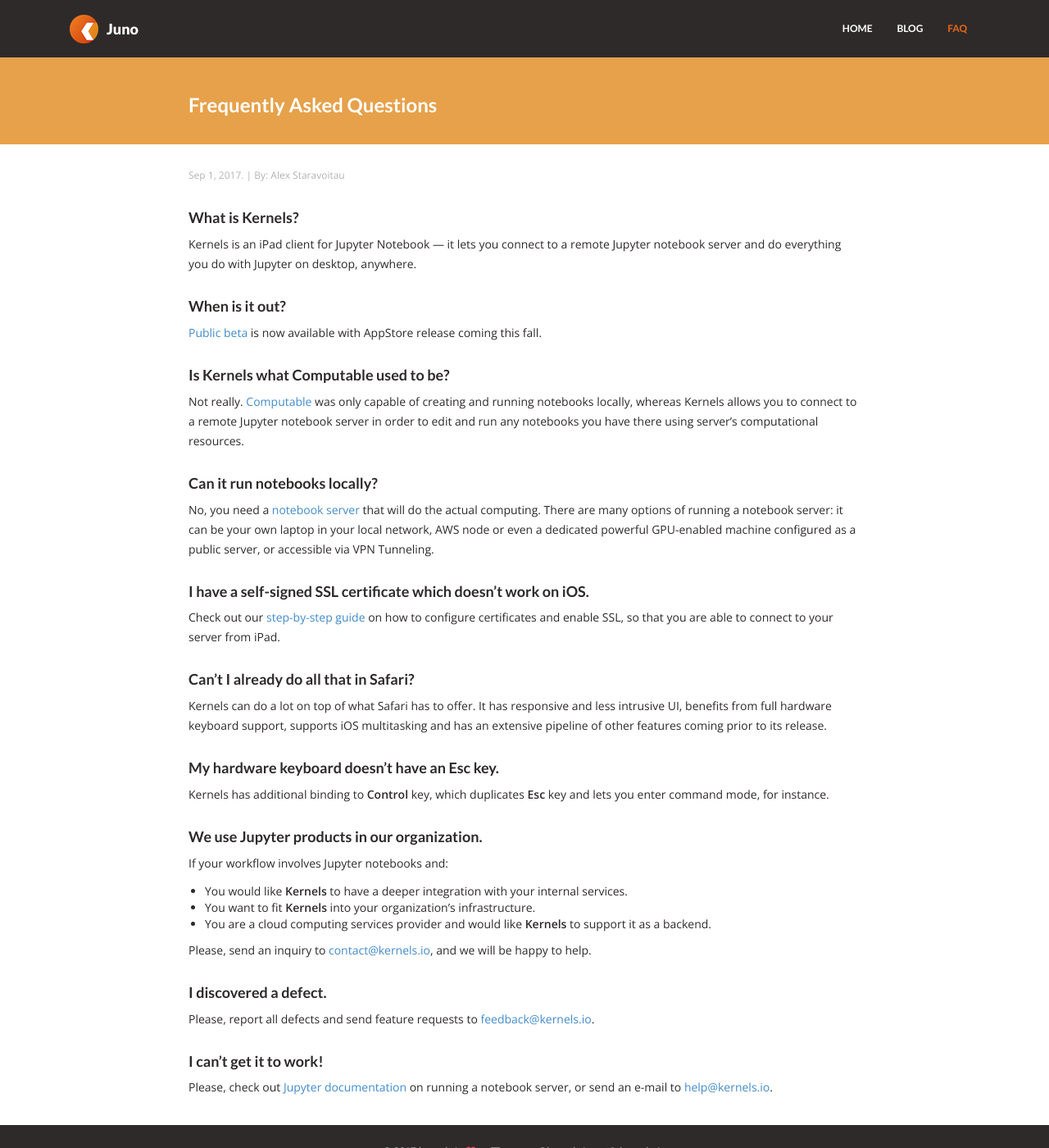
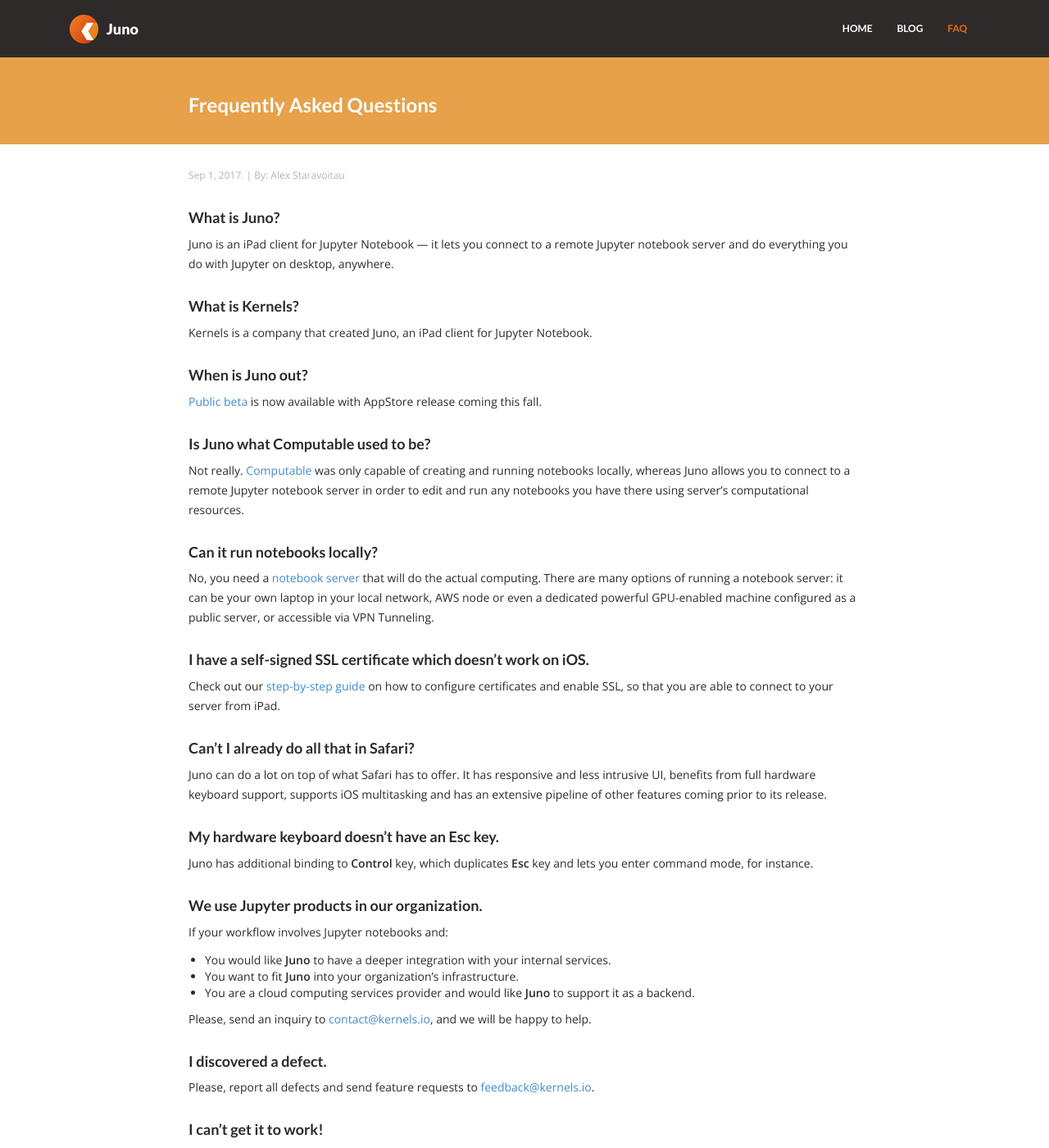
Before and after one commit to test-juno-sh/juno-website-test, a Jekyll site: the page built from _posts/2017-09-01-faq.markdown, in a window 1280 px wide and 1400 px high. Shown: the whole window at 82% size. Built offline with Jekyll 4.4.1, drawn with Linux system fonts in a browser that asks for light colours; nearby versions of some CDN libraries.

Commit message:
Update FAQ and beta form references.

```diff
--- a/_posts/2017-09-01-faq.markdown
+++ b/_posts/2017-09-01-faq.markdown
@@ -1,21 +1,24 @@
 ---
 layout: post
 title: "Frequently Asked Questions"
-description: "Frequently asked questions about Kernels, a Jupyter Notebook client for iPad."
+description: "Frequently asked questions about Juno, a Jupyter Notebook client for iPad."
 image: ""
 lang: "en_GB"
 date: 2017-09-01 11:00:00
 author: Alex Staravoitau
 no-blog: true
 ---
+#### What is Juno?
+Juno is an iPad client for Jupyter Notebook — it lets you connect to a remote Jupyter notebook server and do everything you do with Jupyter on desktop, anywhere.
+
 #### What is Kernels?
-Kernels is an iPad client for Jupyter Notebook — it lets you connect to a remote Jupyter notebook server and do everything you do with Jupyter on desktop, anywhere.
+Kernels is a company that created Juno, an iPad client for Jupyter Notebook.
 
-#### When is it out?
-[Public beta](/#mce-EMAIL){:target="_blank"} is now available with AppStore release coming this fall.
+#### When is Juno out?
+[Public beta](/juno#mce-EMAIL){:target="_blank"} is now available with AppStore release coming this fall.
 
-#### Is Kernels what Computable used to be?
-Not really. [Computable](http://computableapp.com){:target="_blank"} was only capable of creating and running notebooks locally, whereas Kernels allows you to connect to a remote Jupyter notebook server in order to edit and run any notebooks you have there using server's computational resources.
+#### Is Juno what Computable used to be?
+Not really. [Computable](http://computableapp.com){:target="_blank"} was only capable of creating and running notebooks locally, whereas Juno allows you to connect to a remote Jupyter notebook server in order to edit and run any notebooks you have there using server's computational resources.
 
 #### Can it run notebooks locally?
 No, you need a [notebook server](http://jupyter-notebook.readthedocs.io/en/latest/public_server.html){:target="_blank"} that will do the actual computing. There are many options of running a notebook server: it can be your own laptop in your local network, AWS node or even a dedicated powerful GPU-enabled machine configured as a public server, or accessible via VPN Tunneling.
@@ -24,16 +27,16 @@
 Check out our [step-by-step guide](/ssl-self-signed-cert){:target="_blank"} on how to configure certificates and enable SSL, so that you are able to connect to your server from iPad.
 
 #### Can't I already do all that in Safari?
-Kernels can do a lot on top of what Safari has to offer. It has responsive and less intrusive UI, benefits from full hardware keyboard support, supports iOS multitasking and has an extensive pipeline of other features coming prior to its release.
+Juno can do a lot on top of what Safari has to offer. It has responsive and less intrusive UI, benefits from full hardware keyboard support, supports iOS multitasking and has an extensive pipeline of other features coming prior to its release.
 
 #### My hardware keyboard doesn’t have an Esc key.
-Kernels has additional binding to **Control** key, which duplicates **Esc** key and lets you enter command mode, for instance.
+Juno has additional binding to **Control** key, which duplicates **Esc** key and lets you enter command mode, for instance.
 
 #### We use Jupyter products in our organization.
 If your workflow involves Jupyter notebooks and:
-* You would like **Kernels** to have a deeper integration with your internal services.
-* You want to fit **Kernels** into your organization's infrastructure.
-* You are a cloud computing services provider and would like **Kernels** to support it as a backend.
+* You would like **Juno** to have a deeper integration with your internal services.
+* You want to fit **Juno** into your organization's infrastructure.
+* You are a cloud computing services provider and would like **Juno** to support it as a backend.
 
 Please, send an inquiry to [contact@kernels.io](mailto:contact@kernels.io), and we will be happy to help.
 
```
